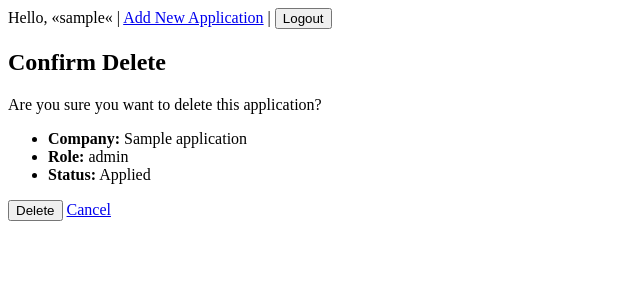
After one commit to z-ABYa/tracker, a Django app: page /delete/1/ in a window 1280 px wide. The commit adds this page. Shown: the top 300 px of the page, without its empty margins (0-640 px from the left). Run offline with Django 5.2, Linux system fonts and the light colour scheme; a user stored in the database is signed in; tables that the repository leaves empty hold one stand-in row (values such as "Sample post").

Commit message:
Built 'delete application' feature

```diff
--- a/applications/urls.py
+++ b/applications/urls.py
@@ -4,4 +4,5 @@ from . import views
 urlpatterns = [
     path('', views.dashboard, name='dashboard'),
     path('create/', views.create_application, name='create_application'),
+    path('delete/<int:pk>/', views.delete_application, name='delete_application'),
 ]
--- a/applications/views.py
+++ b/applications/views.py
@@ -1,5 +1,5 @@
 from django.contrib.auth.decorators import login_required
-from django.shortcuts import render, redirect
+from django.shortcuts import render, redirect, get_object_or_404
 from .forms import ApplicationForm
 from .models import Application
 
@@ -21,3 +21,12 @@ def create_application(request):
     else:
         form = ApplicationForm()
     return render(request, 'applications/create_application.html', {'form': form})
+
+@login_required
+def delete_application(request, pk):
+    application = get_object_or_404(Application, pk=pk, user=request.user)
+    if request.method == 'POST':
+        application.delete()
+        return redirect('dashboard')
+
+    return render(request, 'applications/confirm_delete.html', {'application': application})
--- /dev/null
+++ b/templates/applications/confirm_delete.html
@@ -0,0 +1,18 @@
+{% extends "base.html" %}
+{% block content %}
+
+<h2>Confirm Delete</h2>
+<p>Are you sure you want to delete this application?</p>
+<ul>
+    <li><strong>Company:</strong> {{ application.company_name }}</li>
+    <li><strong>Role:</strong> {{ application.role }}</li>
+    <li><strong>Status:</strong> {{ application.get_status_display }}</li>
+</ul>
+
+<form method="post" style="display:inline">
+    {% csrf_token %}
+    <button type="submit">Delete</button>
+</form>
+<a href="{% url 'dashboard' %}">Cancel</a>
+
+{% endblock %}
--- a/templates/applications/dashboard.html
+++ b/templates/applications/dashboard.html
@@ -9,6 +9,7 @@
         <th>Role</th>
         <th>Status</th>
         <th>Date</th>
+        <th>Actions</th>
     </tr>
     {% for app in applications %}
     <tr>
@@ -16,6 +17,9 @@
         <td>{{ app.role }}</td>
         <td>{{ app.get_status_display }}</td>
         <td>{{ app.application_date }}</td>
+        <td>
+            <a href="{% url 'delete_application' app.pk %}">Delete</a>
+        </td>
     </tr>
     {% empty %}
     <tr>
```
